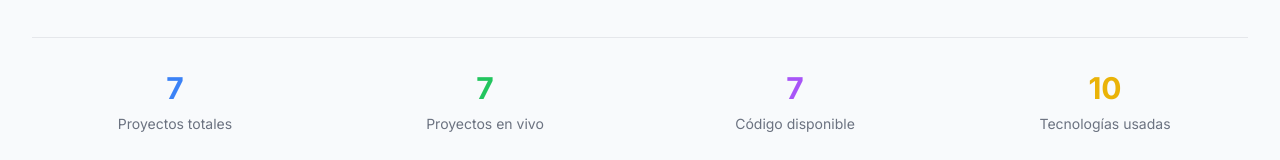
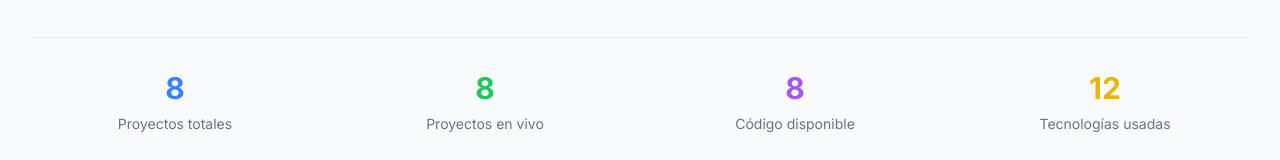
Before and after one commit to AngelBerretta/mi-portfolio, a React (Vite) app: page / in a window 1280 px wide. Shown: the part 3663-3823 px from the top of the page. Built offline with nearby package versions, Linux system fonts and the light colour scheme.

Commit message:
mi-portfolio

```diff
--- a/src/data/projects.ts
+++ b/src/data/projects.ts
@@ -6,7 +6,7 @@ import pawcare from '../assets/projects/pawcare.jpg';
 import appweather from '../assets/projects/appweather.jpg';
 import shopfast from '../assets/projects/shopfast.jpg';
 import terracart from '../assets/projects/terracart.jpg';
-// import dashboard from '../assets/projects/ecommerce-dashboard.jpg';
+import dashboard from '../assets/projects/ecommerce-dashboard.jpg';
 
 
 export const projects: Project[] = [
@@ -72,14 +72,14 @@ export const projects: Project[] = [
     tags: ["HTML", "CSS", "JavaScript", "LocalStorage"],
     codeUrl: "https://github.com/AngelBerretta/TerraCart",
     demoUrl: "https://terracart.netlify.app/"
+  },
+  {
+    id: 8,
+    title: "E-commerce Dashboard",
+    description: "Panel de administración moderno para ecommerce...",
+    image: dashboard,
+    tags: ["React", "TypeScript", "Tailwind"],
+    codeUrl: "https://github.com/AngelBerretta/ForShop",
+    demoUrl: "https://forshop.netlify.app/"
   }
-//   {
-//     id: 8,
-//     title: "E-commerce Dashboard",
-//     description: "Panel de administración completo...",
-//     image: dashboard,
-//     tags: ["React", "TypeScript", "Tailwind"],
-//     codeUrl: "#",
-//     demoUrl: "#"
-//   }
 ];
```
Also changed, not shown: src/assets/projects/dashboard.jpg (added), 1 other file (tests, documents, lock files or other folders).
